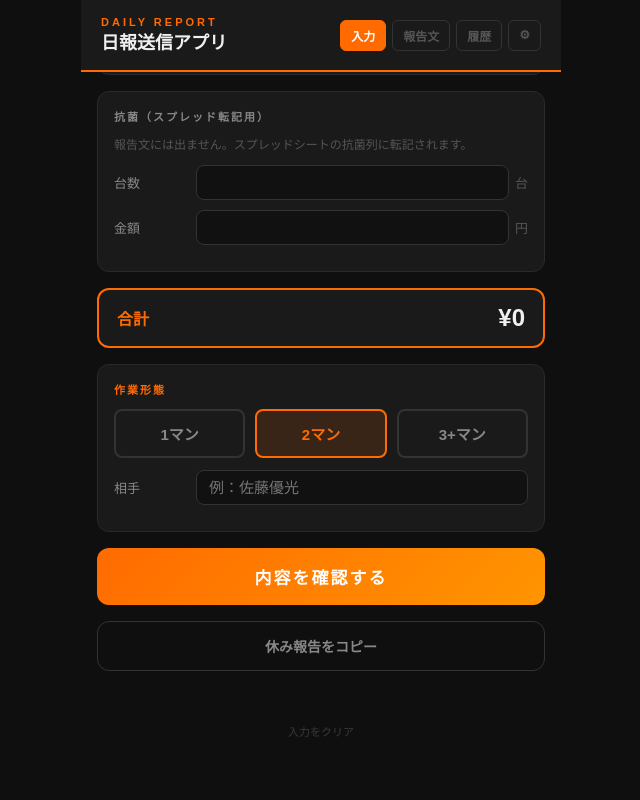
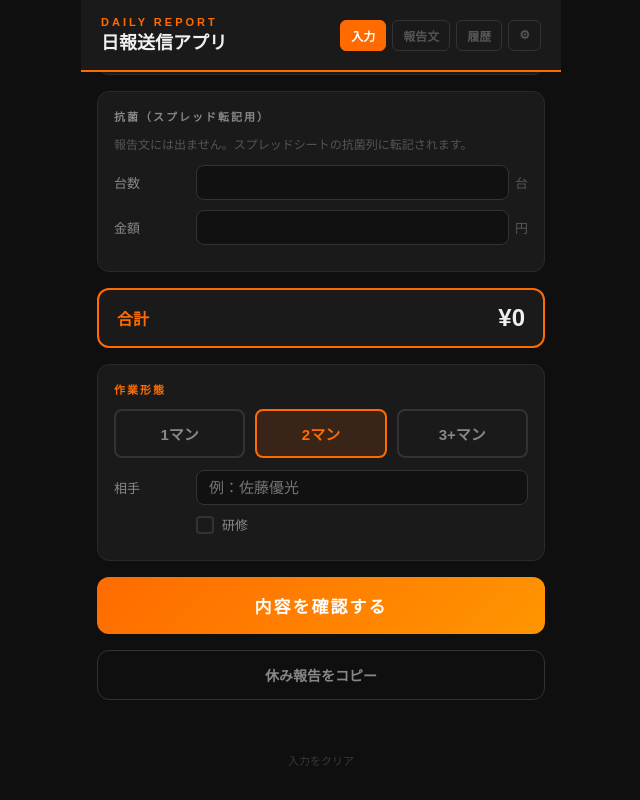
Before and after one commit to sho08riku112509-sketch/report-app, a React (Vite) app: page / in a window 1280 px wide. Both pictures are taken after a click on the button "2マン". Shown: the part 811-1611 px from the top of the page, without its empty margins (319-959 px from the left). Built offline with nearby package versions, Linux system fonts and the light colour scheme.

Commit message:
助手日当を固定25%に変更、研修チェックボックス追加

```diff
--- a/src/App.jsx
+++ b/src/App.jsx
@@ -111,6 +111,7 @@ const defaultForm = {
   kokinAmount: "",
   manCount: 1,
   partnerNames: [],
+  partnerIsTrainee: [],
   traineeMode: false,
   traineeName: "",
 };
@@ -203,13 +204,11 @@ export default function App() {
 
   // 日当計算
   const myDailyPay = settings.myPercent ? Math.round(total * parseFloat(settings.myPercent) / 100) : 0;
+  // 助手の日当 = 売上合計 × 25%（2マン以上で相手がいる場合）
   const traineeDailyPay = (() => {
     if (form.manCount < 2 || form.traineeMode) return 0;
-    const name = form.partnerNames[0];
-    if (!name) return 0;
-    const staff = settings.staff.find(s => s.name === name);
-    if (!staff?.percent) return 0;
-    return Math.round(total * parseFloat(staff.percent) / 100 * 0.25);
+    if (!form.partnerNames.some(n => n.trim())) return 0;
+    return Math.round(total * 0.25);
   })();
 
   const generateText = useCallback(() => {
@@ -262,9 +261,12 @@ export default function App() {
     lines.push(`合計${total.toLocaleString()}円`);
 
     if (form.manCount >= 2) {
-      const names = form.partnerNames.filter(n => n.trim()).join("・");
-      if (names) {
-        lines.push(`${names}と${form.manCount}マンです`);
+      const namesParts = form.partnerNames.map((n, i) => {
+        if (!n.trim()) return "";
+        return (form.partnerIsTrainee || [])[i] ? `${n}（研修）` : n;
+      }).filter(Boolean);
+      if (namesParts.length > 0) {
+        lines.push(`${namesParts.join("・")}と${form.manCount}マンです`);
       } else {
         lines.push(`${form.manCount}マンです`);
       }
@@ -492,9 +494,10 @@ export default function App() {
   const setManCount = (n) => {
     setForm(f => {
       const names = [...f.partnerNames];
-      while (names.length < n - 1) names.push("");
-      while (names.length > n - 1) names.pop();
-      return { ...f, manCount: n, partnerNames: names };
+      const trainee = [...(f.partnerIsTrainee || [])];
+      while (names.length < n - 1) { names.push(""); trainee.push(false); }
+      while (names.length > n - 1) { names.pop(); trainee.pop(); }
+      return { ...f, manCount: n, partnerNames: names, partnerIsTrainee: trainee };
     });
     setPartnerInputModes(prev => {
       const modes = [...prev];
@@ -509,6 +512,14 @@ export default function App() {
       const names = [...f.partnerNames];
       names[index] = value;
       return { ...f, partnerNames: names };
+    });
+  };
+
+  const togglePartnerTrainee = (index) => {
+    setForm(f => {
+      const trainee = [...(f.partnerIsTrainee || [])];
+      trainee[index] = !trainee[index];
+      return { ...f, partnerIsTrainee: trainee };
     });
   };
 
@@ -937,9 +948,10 @@ function res(obj) {
                   />
                 </Row>
               )}
-              {/* ⑩ 相手名：選択＋直接入力 */}
+              {/* ⑩ 相手名：選択＋直接入力＋研修チェック */}
               {form.manCount >= 2 && form.partnerNames.map((name, i) => (
-                <Row label={`相手${form.manCount > 2 ? (i + 1) : ""}`} key={i} t={t}>
+                <div key={i} style={{ marginBottom: 10 }}>
+                  <Row label={`相手${form.manCount > 2 ? (i + 1) : ""}`} t={t}>
                     {partnerInputModes[i] === "input" ? (
                       <div>
                         <Input
@@ -991,6 +1003,26 @@ function res(obj) {
                       />
                     )}
                   </Row>
+                  {/* 研修チェックボックス */}
+                  <div
+                    onClick={() => togglePartnerTrainee(i)}
+                    style={{
+                      display: "flex", alignItems: "center", gap: 8,
+                      paddingLeft: 82, cursor: "pointer", marginTop: 2,
+                    }}
+                  >
+                    <div style={{
+                      width: 18, height: 18, borderRadius: 4,
+                      border: `2px solid ${(form.partnerIsTrainee || [])[i] ? t.accent : t.inputBorder}`,
+                      background: (form.partnerIsTrainee || [])[i] ? t.accent : "transparent",
+                      display: "flex", alignItems: "center", justifyContent: "center",
+                      fontSize: 12, color: "#fff", fontWeight: 900, flexShrink: 0,
+                    }}>
+                      {(form.partnerIsTrainee || [])[i] && "✓"}
+                    </div>
+                    <span style={{ fontSize: 13, color: t.textSub }}>研修</span>
+                  </div>
+                </div>
               ))}
             </Section>
 
```
Lines whose indentation alone changed are shown as unchanged.
